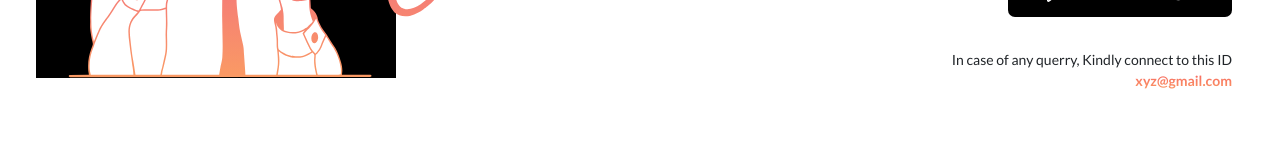
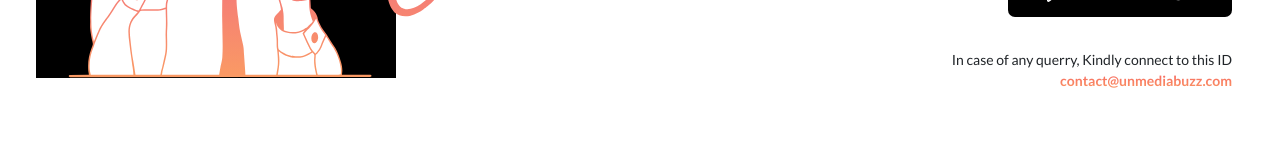
Before and after one commit to kevanultroneous/unmediabuzz-frontend, a Next.js app: page /contact-us in a window 1280 px wide. Shown: the part 989-1149 px from the top of the page. Built offline with nearby package versions, Linux system fonts and the light colour scheme.

Commit message:
contact us email adding

```diff
--- a/pages/contact-us.js
+++ b/pages/contact-us.js
@@ -265,7 +265,7 @@ const ContactUs = () => {
                 <p className={styles.HelpDiscription}>
                   In case of any querry, Kindly connect to this ID
                 </p>
-                <p className={styles.HelpContact}>xyz@gmail.com</p>
+                <p className={styles.HelpContact}>contact@unmediabuzz.com</p>
               </div>
             </Row>
           </Col>
```
